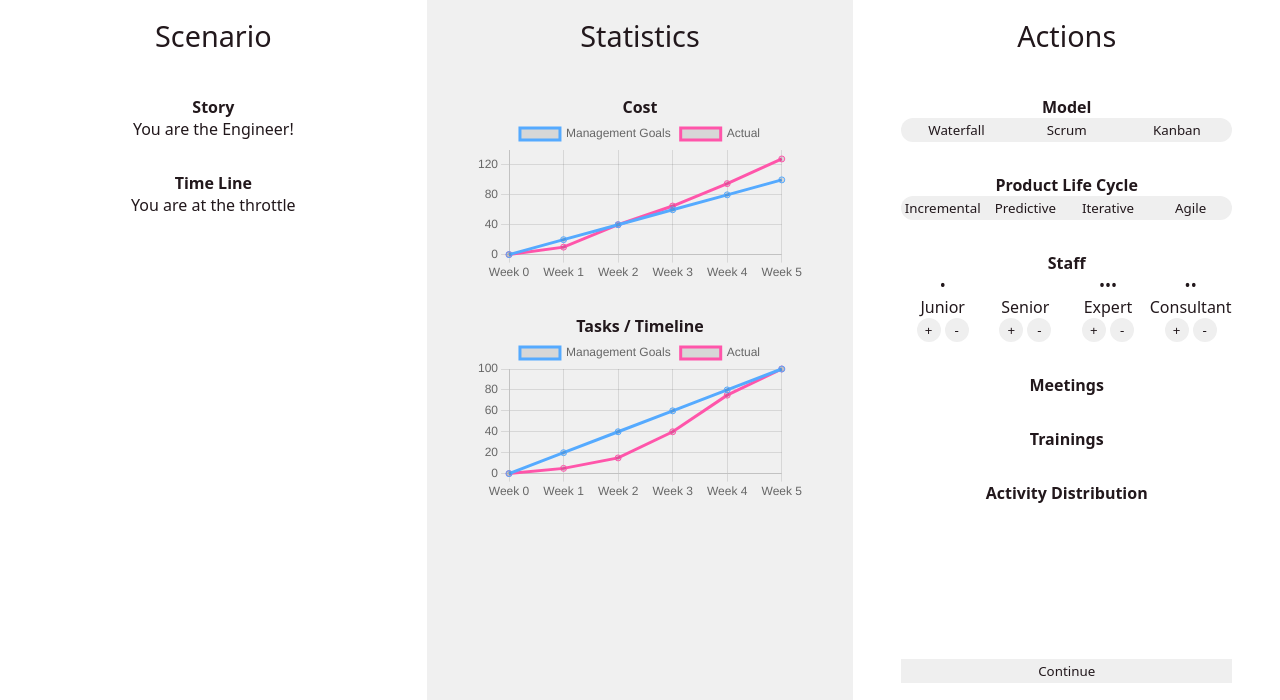
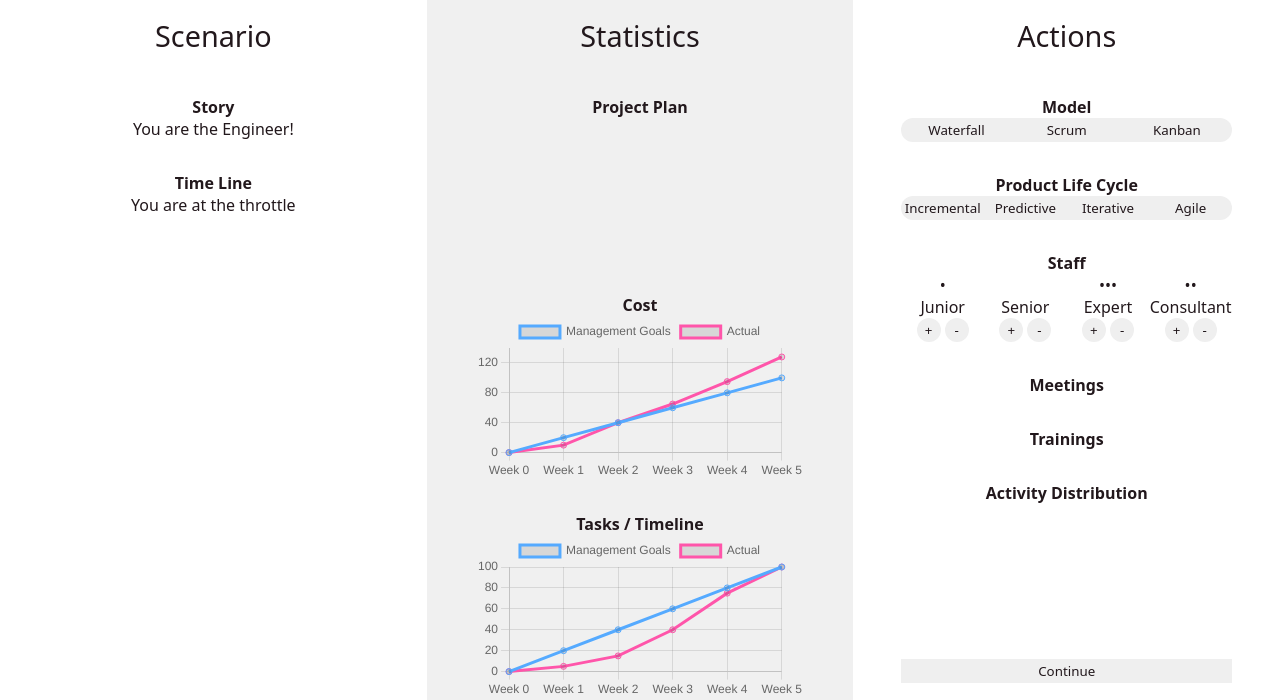
Before and after one commit to othshine/softDsim, a Django app: page / in a window 1280 px wide. Shown: the part 101-801 px from the top of the page. Run offline with Django 3.2, Linux system fonts and the light colour scheme; some libraries are stand-ins or nearby versions.

Commit message:
Added example gantt chart to web app

```diff
--- a/app/static/app/libs/gantt.css
+++ b/app/static/app/libs/gantt/gantt.css
@@ -1,21 +1,7 @@
-* {
-  padding: 0;
-  margin : 0;
-  border: 0;
-}
-
-body {
-  width: 100%;
-  height: 100%;
-  background-color: #FAF0F0;
-}
-
 #some {
   height: 300px;
   width: 100%;
 }
-
-
 
 
 #myChart {
--- a/app/templates/app/index.html
+++ b/app/templates/app/index.html
@@ -7,6 +7,7 @@
     <meta charset="utf-8">
     <title>SoftDSimulation</title>
     <link rel="stylesheet" href="{% static 'app/styles.css' %}">
+    <link rel="stylesheet" href="{% static 'app/libs/gantt/gantt.css' %}">
     <script src="https://cdn.jsdelivr.net/npm/vue@2.6.14/dist/vue.js"></script>
     <script src="https://cdnjs.cloudflare.com/ajax/libs/Chart.js/3.5.0/chart.min.js"
             integrity="sha512-asxKqQghC1oBShyhiBwA+YgotaSYKxGP1rcSYTDrB0U6DxwlJjU59B67U8+5/++uFjcuVM8Hh5cokLjZlhm3Vg=="
@@ -55,6 +56,11 @@
         <div class="division-title">
             Statistics
         </div>
+        <h3 class="element-header">Project Plan</h3>
+        <div id="gantt-chart" style="width:100%; height: 10rem;">
+
+        </div>
+
         <h3 class="element-header">Cost</h3>
         <div>
             <canvas id="cost-chart"></canvas>
@@ -151,6 +157,7 @@
 </body>
 <script src="{% static 'app/index.js' %}"></script>
 <script src="{% static 'app/model.js' %}"></script>
+<script src="{% static 'app/libs/gantt/gantt.js' %}"></script>
 
 
 </html>
```
Also changed, not shown: app/static/app/libs/gantt/example.html (renamed from app/static/app/libs/example.html), app/static/app/libs/gantt/gantt.js (renamed from app/static/app/libs/gantt.js).
